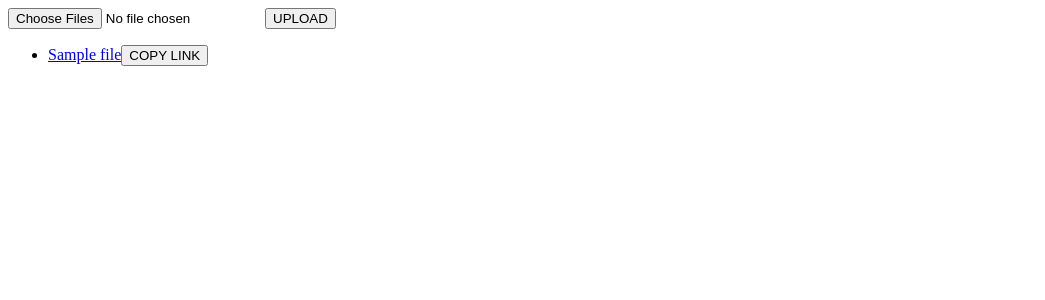
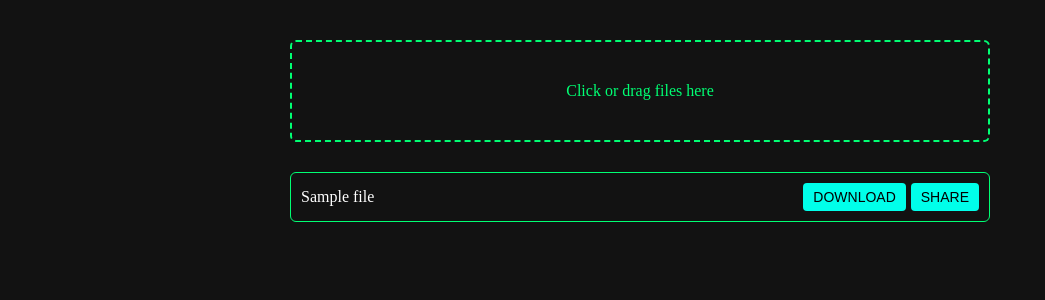
Before and after one commit to vinhngph/transfer, a Flask app: template templates/home.html in a window 1280 px wide. Shown: the top 300 px of the page, without its empty margins (0-1045 px from the left). Run offline with Flask 3, Linux system fonts and the light colour scheme; the template is opened without the code that fills it: most values are stand-ins (such as "Sample title", 1, 10 or a date in 2020).

Commit message:
feat: drop items

```diff
--- a/app.py
+++ b/app.py
@@ -12,10 +12,6 @@ app = Flask(__name__)
 
 @app.route("/file", methods=["GET", "POST"])
 def file():
-    user_id = request.cookies.get("user_id")
-    if not user_id:
-        return jsonify({"msg": "must login"}), 406
-
     if request.method == "GET":
         id: str = request.args["id"]
 
@@ -33,15 +29,15 @@ def file():
 
         id: str = file_data[0]["id"]
         name: str = file_data[0]["name"]
-        u_id: str = file_data[0]["u_id"]
-        if user_id != u_id:
-            return jsonify({"msg": "forbidden"}), 403
 
         return send_from_directory(storage_dir, id, as_attachment=False, download_name=name)
 
     elif request.method == "POST":
+        user_id = request.cookies.get("user_id")
+        if not user_id:
+            return jsonify({"msg": "missing user_id"}), 400
+
         file: FileStorage = request.files["f"]
-
         if not file:
             return jsonify({"msg": "invalid file"}), 400
 
--- a/templates/home.html
+++ b/templates/home.html
@@ -5,66 +5,221 @@
     <meta charset="UTF-8">
     <meta name="viewport" content="width=device-width, initial-scale=1.0">
     <title>transfer</title>
+
+    <style>
+        body {
+            background-color: #121212;
+            max-width: 700px;
+            margin: 40px auto;
+            padding: 0 20px;
+        }
+
+        .drop-area {
+            border: 2px dashed #00ff73;
+            border-radius: 6px;
+            padding: 40px;
+            text-align: center;
+            color: #00ff73;
+            cursor: pointer;
+            transition: background 0.3s;
+        }
+
+        .drop-area:hover {
+            background: #e9f5ff49;
+        }
+
+        .drop-area.dragover {
+            background: #e9f5ff49;
+        }
+
+        input[type="file"] {
+            display: none;
+        }
+
+        .file-list {
+            list-style: none;
+            padding: 0;
+            margin-top: 30px;
+        }
+
+        .file-list li {
+            border: 1px solid #00ff73;
+            border-radius: 6px;
+            margin-bottom: 10px;
+            padding: 10px;
+            display: flex;
+            align-items: center;
+            justify-content: space-between;
+            flex-wrap: wrap;
+        }
+
+        .file-info {
+            color: #fff;
+            flex: 1;
+            margin-right: 10px;
+        }
+
+        progress {
+            width: 100%;
+            height: 8px;
+            margin-top: 5px;
+        }
+
+        button {
+            margin-left: 5px;
+            padding: 6px 10px;
+            font-size: 14px;
+            border: none;
+            border-radius: 4px;
+            cursor: pointer;
+            background: #00ffea;
+            color: #000000;
+            transition: background 0.2s;
+        }
+
+        button:hover:not(:disabled) {
+            background: #0056b3;
+        }
+
+        button:disabled {
+            background: #999;
+            cursor: not-allowed;
+        }
+    </style>
 </head>
 
 <body>
-    <div class="upload-files">
+    <div class="drop-area" id="drop-area">
+        Click or drag files here
         <input type="file" name="f" id="files-input" multiple>
-        <button id="submit-files">UPLOAD</button>
     </div>
 
     <div class="files">
         <ul class="file-list">
             {% for file in files %}
-            <li><a href="/file?id={{ file.id }}">{{ file.name }}</a><button onclick="copyLink('{{ file.id }}')">
-                    COPY LINK
-                </button></li>
+            <li>
+                <div class="file-info">
+                    <div>{{ file.name }}</div>
+                </div>
+                <button class="download-btn" file-id="{{ file.id }}">DOWNLOAD</button>
+                <button class="share-btn" file-id="{{ file.id }}">SHARE</button>
+            </li>
             {% endfor %}
         </ul>
     </div>
 
     <script>
-        function uploadFiles() {
-            const input = document.getElementById("files-input")
-            const files = input.files
+        const dropArea = document.getElementById("drop-area")
+        const fileInput = document.getElementById("files-input")
 
-            for (let i = 0; i < files.length; i++) {
+        dropArea.addEventListener("click", () => {
+            fileInput.click()
+        })
+
+        dropArea.addEventListener("dragover", (e) => {
+            e.preventDefault()
+            dropArea.classList.add("dragover")
+        })
+
+        dropArea.addEventListener("dragleave", (e) => {
+            dropArea.classList.remove("dragover")
+        })
+
+        dropArea.addEventListener("drop", (e) => {
+            e.preventDefault()
+            dropArea.classList.remove("dropover")
+            const files = e.dataTransfer.files
+            handleFiles(files)
+        })
+
+        fileInput.addEventListener("change", (e) => {
+            handleFiles(e.target.files)
+            e.target.value = ""
+        })
+
+        function handleFiles(files) {
+            for (const file of files) {
+                const fileList = document.querySelector(".file-list")
+
+                const newDiv = document.createElement("div")
+                newDiv.className = "file-info"
+
+                const newDivDiv = document.createElement("div")
+                newDivDiv.textContent = file.name
+                newDiv.appendChild(newDivDiv)
+
+                const progressBar = document.createElement("progress")
+                progressBar.value = 0
+                progressBar.max = 100
+
+                const newDownBtn = document.createElement("button")
+                newDownBtn.textContent = "DOWNLOAD"
+                newDownBtn.className = "download-btn"
+                newDownBtn.disabled = true
+                newDownBtn.style.display = "none"
+
+                const newShareBtn = document.createElement("button")
+                newShareBtn.textContent = "SHARE"
+                newShareBtn.className = "share-btn"
+                newShareBtn.disabled = true
+                newShareBtn.style.display = "none"
+
+                const newLi = document.createElement("li")
+                newLi.appendChild(newDiv)
+                newLi.appendChild(progressBar)
+                newLi.appendChild(newDownBtn)
+                newLi.appendChild(newShareBtn)
+
+                fileList.appendChild(newLi)
+
                 const formData = new FormData()
-                formData.append("f", files[i])
+                formData.append("f", file)
 
-                fetch("/file", {
-                    method: "POST",
-                    body: formData
+                const xhr = new XMLHttpRequest()
+                xhr.open("POST", "/file")
+
+                xhr.upload.addEventListener("progress", (e) => {
+                    if (e.lengthComputable) {
+                        const percent = (e.loaded / e.total) * 100
+                        progressBar.value = percent
+                    }
                 })
-                    .then(response => response.json())
-                    .then(data => {
-                        const uploadedFiles = document.querySelector(".file-list")
 
-                        const newA = document.createElement("a")
-                        newA.href = "/file?id=" + data.id
-                        newA.text = data.name
+                xhr.onload = () => {
+                    if (xhr.status === 201) {
+                        const data = JSON.parse(xhr.responseText)
 
-                        const newButton = document.createElement("button")
-                        newButton.onclick = copyLink(data.id)
-                        newButton.textContent = "COPY LINK"
+                        newDownBtn.disabled = false
+                        newDownBtn.style.display = "block"
+                        newDownBtn.setAttribute("file-id", data.id)
 
-                        const newLi = document.createElement("li")
-                        newLi.appendChild(newA)
-                        newLi.appendChild(newButton)
+                        newShareBtn.disabled = false
+                        newShareBtn.style.display = "block"
+                        newShareBtn.setAttribute("file-id", data.id)
 
-                        uploadedFiles.appendChild(newLi)
-                    })
-                    .catch(error => console.error("error:", error))
+                        progressBar.remove()
+                    } else {
+                        console.error("upload failed")
+                    }
+                }
+
+                xhr.onerror = () => {
+                    console.error("upload error")
+                }
+
+                xhr.send(formData)
             }
-            input.value = ""
         }
-        document.getElementById("submit-files").addEventListener("click", uploadFiles)
 
-        function copyLink(id) {
-            const link = window.location.origin + "/file?id=" + id
-
-            navigator.clipboard.writeText(link)
-        }
+        document.querySelector(".file-list").addEventListener("click", (e) => {
+            const link = window.location.origin + "/file?id=" + e.target.getAttribute("file-id")
+            if (e.target.classList.contains("download-btn")) {
+                window.location.href = link
+            }
+            else if (e.target.classList.contains("share-btn")) {
+                navigator.clipboard.writeText(link)
+            }
+        })
     </script>
 </body>
 
```
